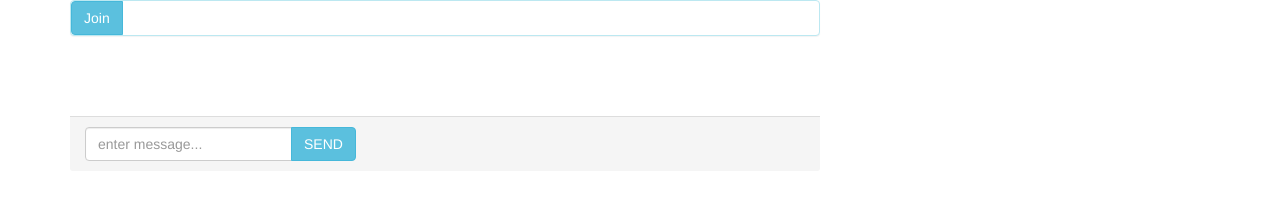
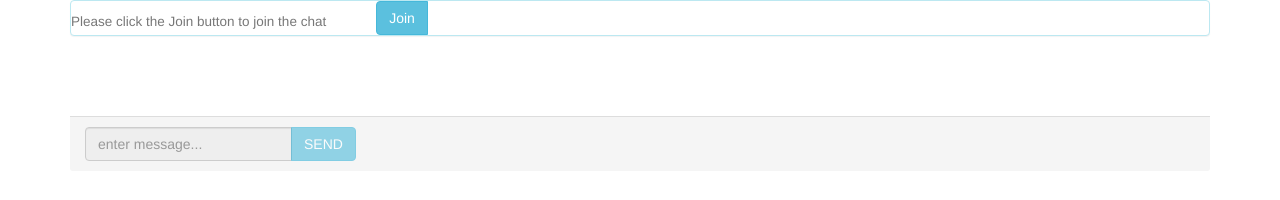
Before and after one commit to pavanrouthu/BasicChat, a website: page Public/index.html in a window 1280 px wide. Drawn offline with nearby package versions, Linux system fonts and the light colour scheme; no server answers.

Commit message:
Disabled all other fields on page load except for Join

```diff
--- a/Public/index.html
+++ b/Public/index.html
@@ -10,11 +10,15 @@
 <body>
 <div class="container">
   <div class="row">
-    <div class="col-sm-8">
+    <div class="col-sm-12">
       <div class="panel panel-info">
+        <div>
+          <div class="pull-left" style="margin-right:50px">
+            <h4><small>Please click the Join button to join the chat</small></h4>
+          </div>
+          <div>
             <form class="form-inline" action="">
               <div class="input-group">
-<!--               <input type="text" class="form-control" placeholder="Join the room..." id="userid"/> -->
                   <span class="input-group-btn">
                     <button class="btn btn-info" id="join" type="button" data-toggle="modal" data-target="#joinModal">Join</button>
                   </span>
@@ -41,6 +45,9 @@
               </div>
             </form>
           </div>
+        </div>
+
+      </div>
       <div class="panel-body">
         <!-- <ul id="allmessages"></ul> -->
         <div class="row">
@@ -53,11 +60,11 @@
         </div>
       </div>
       <div class="panel-footer">
-        <form class="form-inline" action="">
+        <form class="form-inline" id="msgForm" action="">
           <div class="input-group">
               <input type="text" class="form-control" placeholder="enter message..." id="userid"/>
               <span class="input-group-btn">
-                <button class="btn btn-info" type="submit">SEND</button>
+                <button class="btn btn-info" id="sendButton" type="submit">SEND</button>
               </span>
           </div>
         </form>
@@ -66,6 +73,13 @@
   </div>
 </div>
     <script>
+
+    $(document).ready(function(){
+      $("#userid").attr("disabled", "disabled");
+      $("#sendButton").attr("disabled", "disabled");
+
+    });
+
       var socket = io.connect();
       $('form').submit(function(e){
         e.preventDefault();
@@ -82,6 +96,8 @@
         if (name != " "){
           socket.emit("join", name);
         }
+        $("#userid").removeAttr('disabled');
+        $("#sendButton").removeAttr('disabled');
       });
 
       socket.on('update', function(msg){
```
Lines whose indentation alone changed are shown as unchanged.
